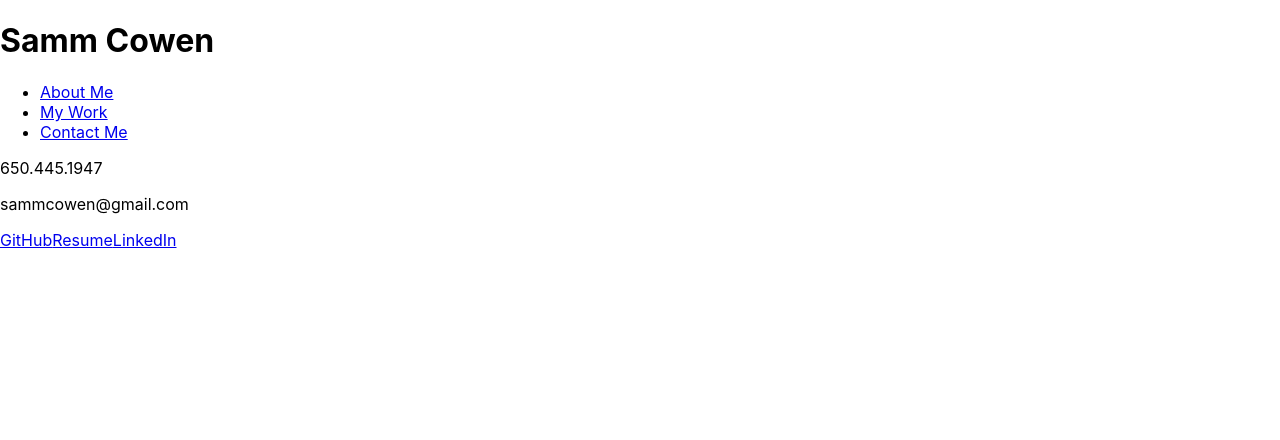
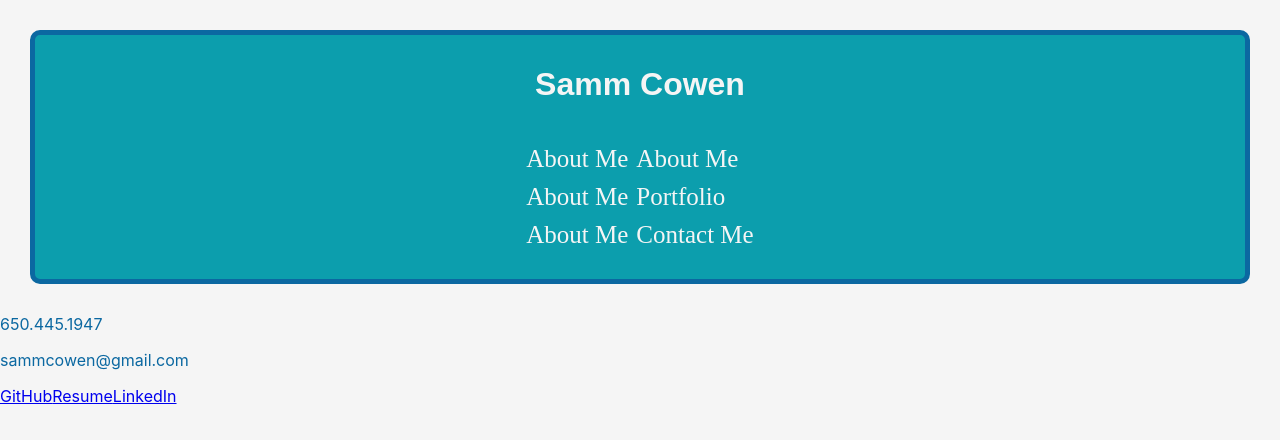
Before and after one commit to sammcowen/stunning-train, a React (Create React App) app in the folder stunning-train/: page / in a window 1280 px wide. Shown: the top 440 px of the page. Built offline with nearby package versions, Linux system fonts and the light colour scheme.

Commit message:
condition rendering for nav tabs

```diff
--- a/stunning-train/src/components/Nav/index.js
+++ b/stunning-train/src/components/Nav/index.js
@@ -1,21 +1,25 @@
 import React from 'react';
 
-function Nav() {
+function Nav(props) {
+    const tabs = ['About Me', 'Portfolio', 'Contact Me'];
     return (
-        <nav>
-        <ul>
-            <li>
+        <div>
+           <nav>
+                <ul>
+                    {tabs.map((tab) => (
+            <li className={props.currentPage === tab ? 'nav-item is-active' : 'nav-item'} key={tab}>
                 <a href="#about-me">About Me</a>
-            </li>
-            <li>
-                <a href="#my-work">My Work</a>
-            </li>
-            <li>
-                <a href="#contact-me">Contact Me</a>
-            </li>
-        </ul>
-        </nav>
+
+
+                <a href={"#" + tab.toLowerCase()} onClick={() => props.handlePageChange(tab)} className={props.currentPage === tab ? 'nav-link active' : 'nav-link'}>
+                    {tab}
+           </a>
+         </li>
+                    ))}
+                </ul>
+           </nav>
+        </div>
     );
 };
 
-export default  Nav;
+export default Nav;
--- a/stunning-train/src/components/Project/index.js
+++ b/stunning-train/src/components/Project/index.js
@@ -0,0 +1,6 @@
+// import React from 'react';
+// function Project(props) {
+//     return (
+
+//     )
+// }
--- a/stunning-train/src/index.css
+++ b/stunning-train/src/index.css
@@ -5,9 +5,111 @@ body {
     sans-serif;
   -webkit-font-smoothing: antialiased;
   -moz-osx-font-smoothing: grayscale;
+  background-color: whitesmoke;
+  color:#0B68A1;
 }
 
 code {
   font-family: source-code-pro, Menlo, Monaco, Consolas, 'Courier New',
     monospace;
 }
+
+
+
+
+header {
+  display:flex;
+  background-color:#0C9EAD;
+  border-radius: 10px;
+  margin: 30px;
+  justify-content: center;
+  height: auto;
+  flex-wrap:wrap;
+  border: #0B68A1 5px solid;
+  font-family: 'Esteban', serif;
+  flex-direction: column;
+  align-items: center;
+  padding: 10px;
+
+}
+header img {
+  border-radius:25%;
+  width: 150px;
+  align-self:center;
+}
+  h1 {
+      font-family: 'Montserrat', sans-serif;
+      color:whitesmoke;
+
+
+  }
+   h2 {
+  font-family: 'Montserrat', sans-serif;
+  color:#0B68A1;
+
+
+}
+nav ul {
+  margin: 5px;
+  padding: 10px;
+  list-style-type: none;
+}
+nav ul li {
+  padding: 5px;
+
+}
+nav ul li a {
+  font-family: 'Esteban', serif;
+  color:whitesmoke;
+  font-size: 25px;
+  text-decoration: none;
+  line-height: inherit;
+  padding: 2px;
+  margin: 2px;
+
+}
+nav a:hover {
+  color:#a5ee05;
+}
+.col-8 {
+  font-family: 'Esteban', serif;
+}
+
+#about-me, #my-work, #contact-me {
+  border-right: 2px solid #0B68A1;
+  display:flex;
+  padding-top: 40px;
+
+
+}
+ul {
+  list-style-type: none;
+  align-self: center;
+  display:flex;
+  flex-direction: column;
+  font-family: 'Esteban', serif;
+}
+#weather, #crypto, #work-day {
+ margin-bottom:20px;
+
+}
+
+
+.title {
+  margin-bottom: 20px;
+}
+.grid {
+  padding-left:20px;
+
+}
+.card {
+  border:2px solid #0B68A1;
+  background-color: #0B68A1;
+  margin-bottom: inherit;
+}
+.btn {
+  background-color:#0C9EAD;
+  border:none;
+  color:whitesmoke;
+  font-family: 'Montserrat', sans-serif;
+}
```
